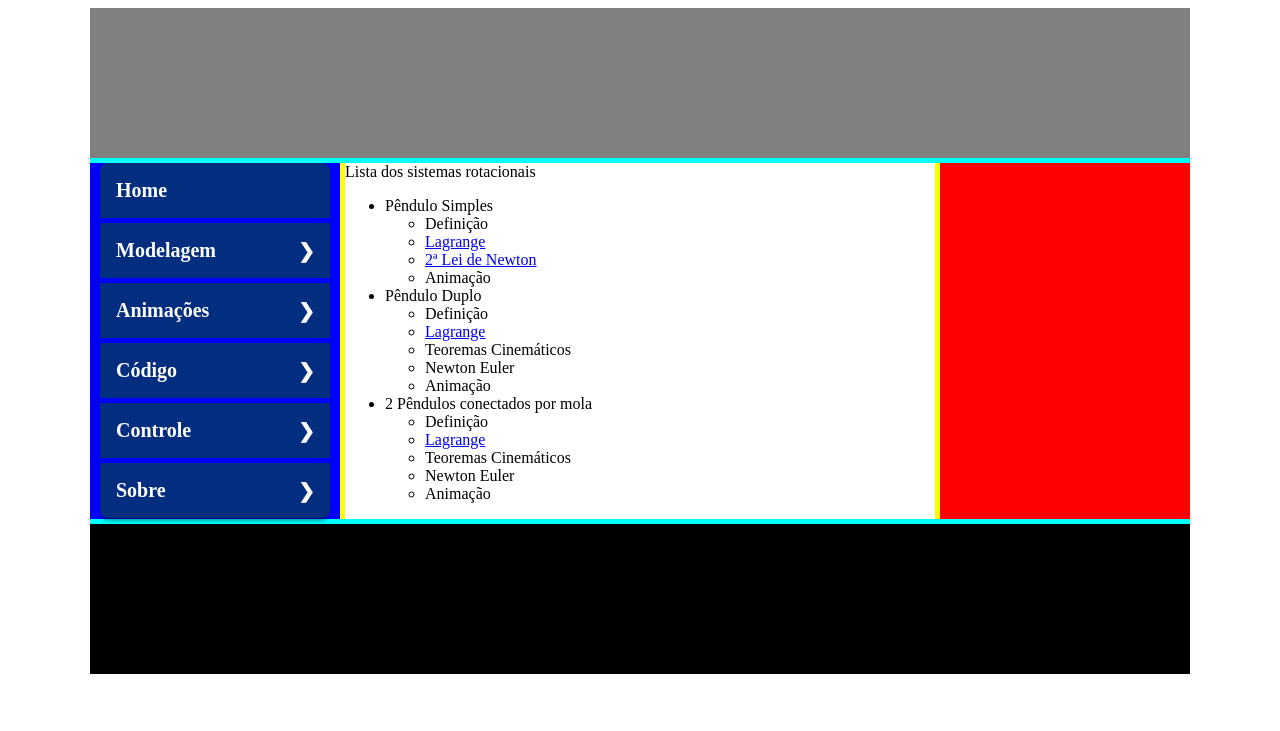
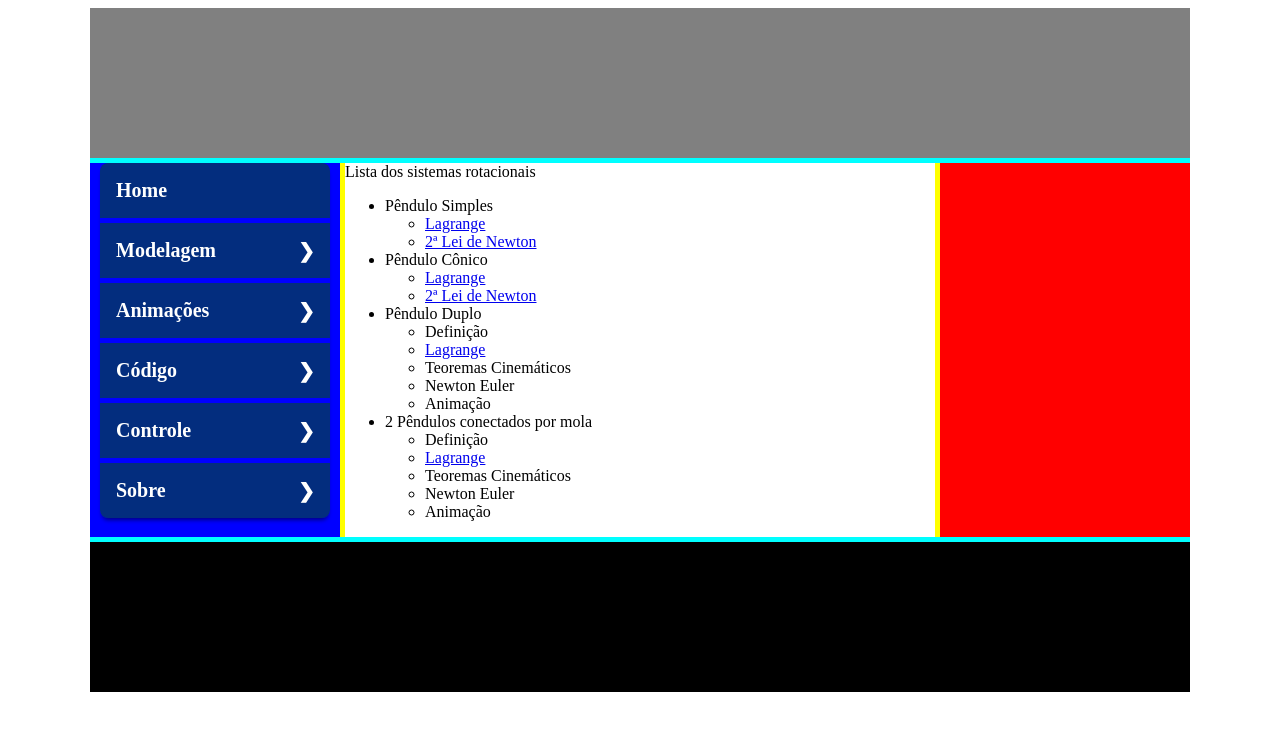
Before and after one commit to rmcfdma/dinamica_controle, a Django app: page /artigos/modelagem/sistemas_rotacionais/ in a window 1280 px wide. Shown: the top 731 px of the page. Run offline with Django 4.2, Linux system fonts and the light colour scheme.

Commit message:
quarto commit

```diff
--- a/artigos/templates/artigos/modelagens/sistemas_rotacionais.html
+++ b/artigos/templates/artigos/modelagens/sistemas_rotacionais.html
@@ -1,16 +1,26 @@
 
 {% extends 'artigos/home.html' %}
+{% load static %}
 
 {% block middle %}
+<link rel="stylesheet" href="{% static 'artigos/css/tree.css' %}">
     Lista dos sistemas rotacionais
+
+
+
     <ul>
         <li>
           Pêndulo Simples
           <ul>
-            <li>Definição</li>
             <li><a href="{% url 'modelagem_pendulo_simples_lagrange'%}">Lagrange</a></li>
-            <li><a href="{% url 'modelagem_pendulo_simples_newton'%}">2ª Lei de Newton</a></li></li>
-            <li>Animação</li>
+            <li><a href="{% url 'modelagem_pendulo_simples_newton'%}">2ª Lei de Newton</a></li>
+          </ul>
+        </li>
+        <li>
+          Pêndulo Cônico
+          <ul>
+            <li><a href="{% url 'modelagem_pendulo_conico_lagrange'%}">Lagrange</a></li>
+            <li><a href="{% url 'modelagem_pendulo_conico_newton'%}">2ª Lei de Newton</a></li>
           </ul>
         </li>
         <li>
--- a/artigos/templates/artigos/modelagens/sistemas_rotacionais/pendulo_simples_lagrange.html
+++ b/artigos/templates/artigos/modelagens/sistemas_rotacionais/pendulo_simples_lagrange.html
@@ -89,7 +89,7 @@ onde \(L\) é igual à diferença entre a energia cinética \(T\) e a energia po
 	e \eqref{eqn:energia_potencial_2} na equação \eqref{eqn:funcao_de_lagrange}, obtém-se a Função Lagrangiana da equação \eqref{eqn:lagrangiana_calculada}.
 
 \begin{equation}\label{eqn:lagrangiana_calculada}
-	T = \frac{1}{2} m l^2 \dot{\theta}^2 + mgl\cos{\theta}
+	L = \frac{1}{2} m l^2 \dot{\theta}^2 + mgl\cos{\theta}
 \end{equation} </p>
 
 <p>De posse da lagrangiana é possível obter a equação diferencial que rege o movimento pendular simplesmente submetendo-a à Equação de Lagrange.
--- a/artigos/urls.py
+++ b/artigos/urls.py
@@ -10,6 +10,8 @@ urlpatterns = [
     path('modelagem/sistemas_hibridos/', views.modelagem_sistemas_hibridos, name='modelagem_sistemas_hibridos'),
     path('modelagem/pendulo_simples_lagrange/', views.modelagem_pendulo_simples_lagrange, name='modelagem_pendulo_simples_lagrange'),
     path('modelagem/pendulo_simples_newton/', views.modelagem_pendulo_simples_newton, name='modelagem_pendulo_simples_newton'),
+    path('modelagem/pendulo_conico_lagrange/', views.modelagem_pendulo_conico_lagrange, name='modelagem_pendulo_conico_lagrange'),
+    path('modelagem/pendulo_conico_newton/', views.modelagem_pendulo_conico_newton, name='modelagem_pendulo_conico_newton'),
     path('modelagem/pendulo_duplo/', views.modelagem_pendulo_duplo, name='modelagem_pendulo_duplo'),
     path('modelagem/2_pendulos_conectados_por_mola/', views.modelagem_2_pendulos_conectados_por_mola, name='modelagem_2_pendulos_conectados_por_mola'),
 ]
--- a/artigos/views.py
+++ b/artigos/views.py
@@ -26,6 +26,12 @@ def modelagem_pendulo_simples_lagrange(request):
 def modelagem_pendulo_simples_newton(request):
     return render(request,'artigos/modelagens/sistemas_rotacionais/pendulo_simples_newton.html')
 
+def modelagem_pendulo_conico_lagrange(request):
+    return render(request,'artigos/modelagens/sistemas_rotacionais/pendulo_conico_lagrange.html')
+
+def modelagem_pendulo_conico_newton(request):
+    return render(request,'artigos/modelagens/sistemas_rotacionais/pendulo_conico_newton.html')
+
 def modelagem_pendulo_duplo(request):
     return render(request,'artigos/modelagens/sistemas_rotacionais/pendulo_duplo.html')
 
```
Also changed, not shown: artigos/templates/artigos/modelagens/sistemas_rotacionais/pendulo_simples_newton.html (+7 -1 lines), artigos/static/artigos/img/svgs/PENDULO CONICO.svg (deleted).
